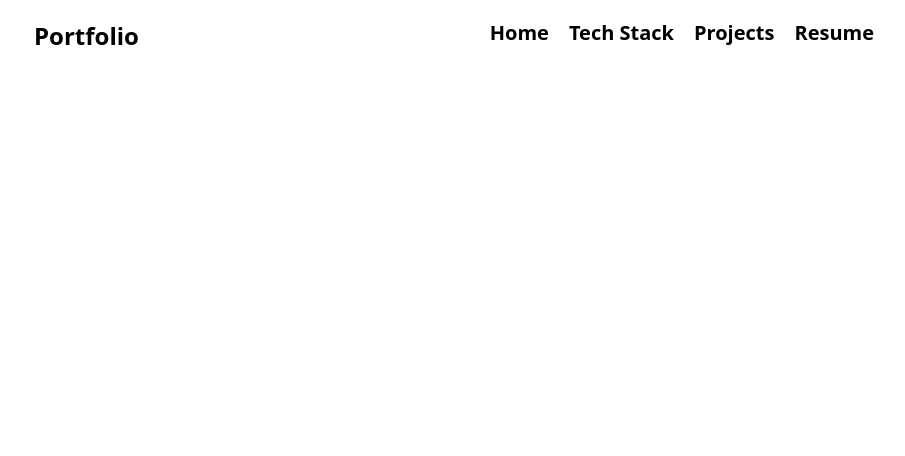
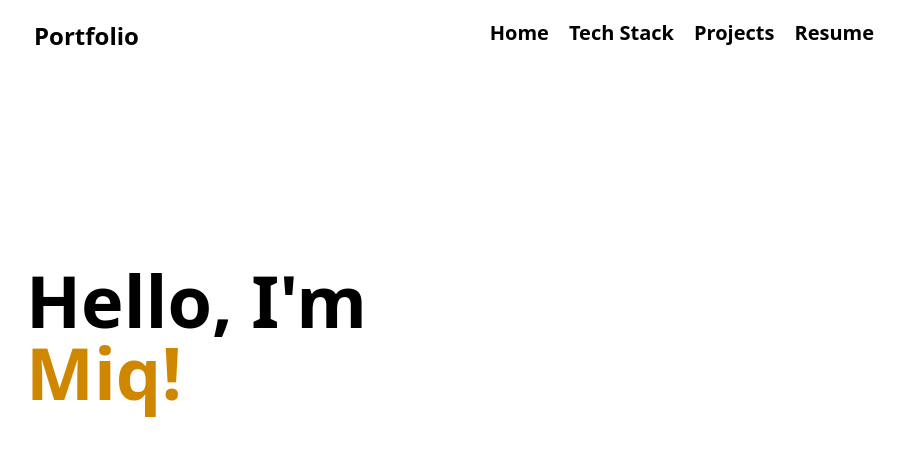
Before and after one commit to Miqu3lla/portfolio, a React (Vite) app: page / in a window 1280 px wide. Shown: the top 456 px of the page, without its empty margins (186-1091 px from the left). Built offline with nearby package versions, Linux system fonts and the light colour scheme.

Commit message:
made it into semantic html

```diff
--- a/src/App.jsx
+++ b/src/App.jsx
@@ -1,11 +1,15 @@
 import './main.css'
 import Navbar from './components/navbar.jsx'
+import AppRoutes from './router/router.jsx'
 function App() {
 
 
   return (
     <>
     <Navbar />
+    <div className='m-53'>
+      <AppRoutes />
+    </div>
     </>
   )
 }
--- a/src/components/navbar.jsx
+++ b/src/components/navbar.jsx
@@ -3,15 +3,17 @@
 export default function Navbar() {
 
     return (
+        <main>
             <nav className = 'flex justify-between m-5 font-semibold text-2xl'>
-            <div className = 'ml-50'>
+                <section className = 'ml-50'>
                     <h1>Portfolio</h1>
-            </div>
-            <div className = 'flex gap-5 text-[20px] mr-50  '>
+                </section>
+                <section className = 'flex gap-5 text-[20px] mr-50  '>
                     {['Home', 'Tech Stack', 'Projects', 'Resume'].map((item) => (
                         <h2 key={item} className = 'transition-colors  hover:text-yellow-600 hover:cursor-pointer'>{item}</h2>
                     ))}
-            </div>
+                </section>
             </nav>
+        </main>
     )
 }
--- a/src/pages/Home.jsx
+++ b/src/pages/Home.jsx
@@ -0,0 +1,12 @@
+
+
+export default function Home() {
+
+    return (
+        <main>
+        <section>
+        <h1 className='text-7xl font-bold w-full max-w-lg'>Hello, I'm <span className='text-yellow-600'>Miq!</span></h1>
+        </section>
+        </main>
+    )
+}
--- a/src/router/router.jsx
+++ b/src/router/router.jsx
@@ -1,5 +1,5 @@
 import { Routes, Route } from 'react-router-dom'
-import HomePage from '../pages/HomePage.jsx'
+import HomePage from '../pages/Home.jsx'
 
 export default function AppRoutes() {
 
```
Lines whose indentation alone changed are shown as unchanged.
